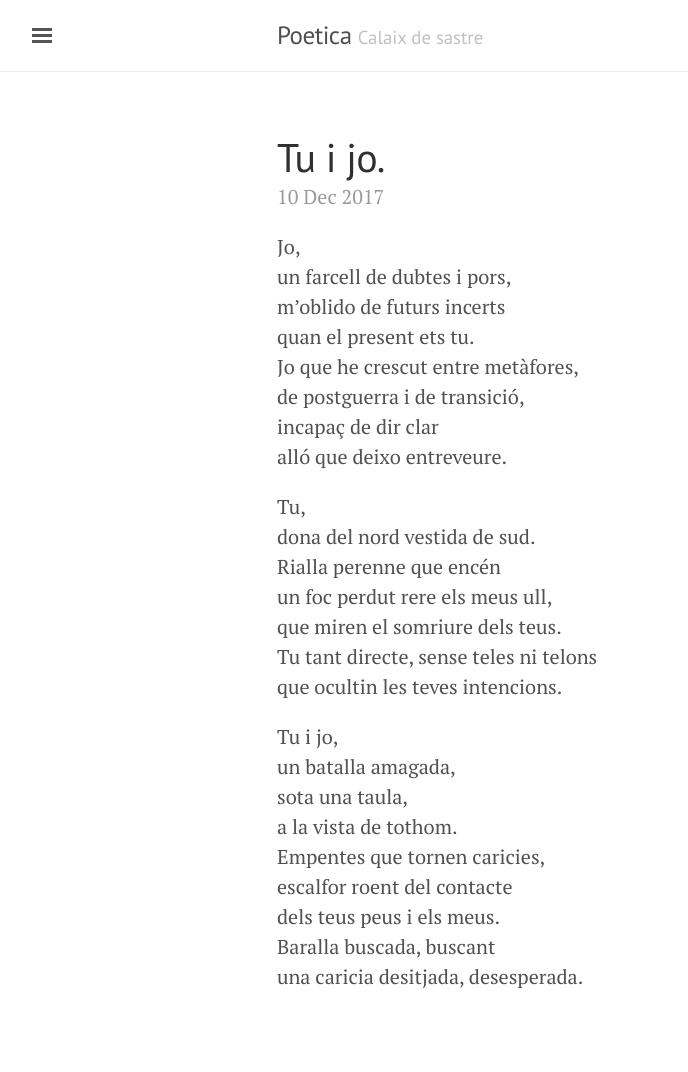
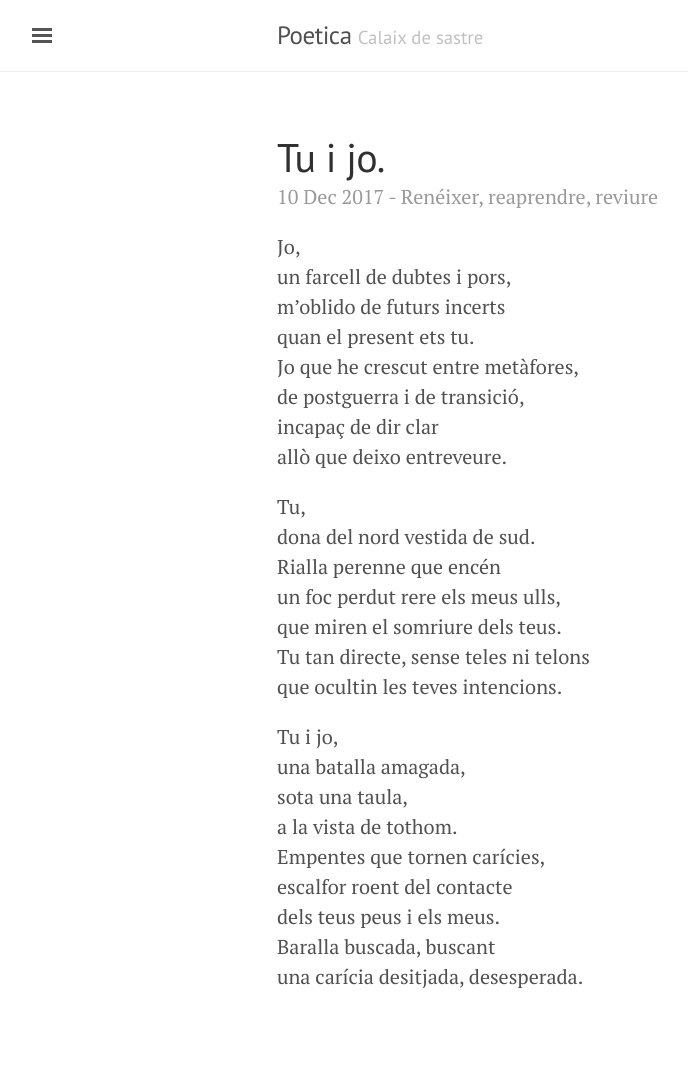
Before and after one commit to vmolina/poetica, a Jekyll site: the page built from _posts/2017-12-10-tu-jo.md, in a window 1280 px wide. Shown: the whole page, without its empty margins (3-691 px from the left). Built offline with Jekyll 4.4.1, drawn with Linux system fonts in a browser that asks for light colours.

Commit message:
ortography corrected, updated layout for post, only 4 words excerpt.

```diff
--- a/_layouts/post.html
+++ b/_layouts/post.html
@@ -4,6 +4,12 @@ layout: default
 
 <div class="post">
   <h1 class="post-title">{{ page.title }}</h1>
-  <span class="post-date">{{ page.date | date_to_string }}</span>
+  <span class="post-date">{{ page.date | date_to_string }} -
+    {% for node in site.pages %}
+    {% if node.layout == "category" and node.category == page.category %}
+      {{ node.title }}
+    {% endif %}
+    {% endfor %}
+  </span>
   {{ content }}
 </div>
--- a/_posts/2017-12-10-tu-jo.md
+++ b/_posts/2017-12-10-tu-jo.md
@@ -11,30 +11,28 @@ quan el present ets tu.
 Jo que he crescut entre metàfores,
 de postguerra i de transició,
 incapaç de dir clar
-alló que deixo entreveure.
+allò que deixo entreveure.
 
 Tu,
 dona del nord vestida de sud.
 Rialla perenne que encén
-un foc perdut rere els meus ull,
+un foc perdut rere els meus ulls,
 que miren el somriure dels teus.
-Tu tant directe, sense teles ni telons
+Tu tan directe, sense teles ni telons
 que ocultin les teves intencions.
 
-
 Tu i jo,
-un batalla amagada,
+una batalla amagada,
 sota una taula,
 a la vista de tothom.
-Empentes que tornen caricies,
+Empentes que tornen carícies,
 escalfor roent del contacte
 dels teus peus i els meus.
 Baralla buscada, buscant
-una caricia desitjada, desesperada.
-
+una carícia desitjada, desesperada.
 
 {% comment %}
- Quan vaig escriure aquest poema, vaig escriure els paragrafs en l'ordre invers.
- Vaig decidir invertir-los per què, com deia l'Ovidi: "Tot comença en un mateix",
- i sobretot, per què preferia que després de tot, estiguéssim tu i jo.
+Quan vaig escriure aquest poema, vaig escriure els paràgrafs en l'ordre invers.
+Vaig decidir invertir-los perquè, com deia l'Ovidi: "Tot comença en un mateix",
+i sobretot, perquè preferia que després de tot, estiguéssim tu i jo.
 {% endcomment %}
--- a/category/reviure.html
+++ b/category/reviure.html
@@ -1,9 +1,9 @@
 ---
 layout: category
-title: Renèixer, reapendre, reviure
+title: Renéixer, reaprendre, reviure
 category: reviure
 ---
 
-Estar disposat a sentir de nou és tornar a nèixer, perquè és tornar a
-sentir-se viu, però després de tant de temps cal tornar a apendre a estimar,  a
+Estar disposat a sentir de nou és tornar a néixer, perquè és tornar a
+sentir-se viu, però després de tant de temps cal tornar a aprendre a estimar, a
 estimar-se.
--- a/index.html
+++ b/index.html
@@ -14,7 +14,7 @@ title: Home
 
     <span class="post-date">{{ post.date | date_to_string }}</span>
 
-    {{ post.content }}
+    {{ post.content | truncatewords: 4 }}
   </div>
   {% endfor %}
 </div>
```
